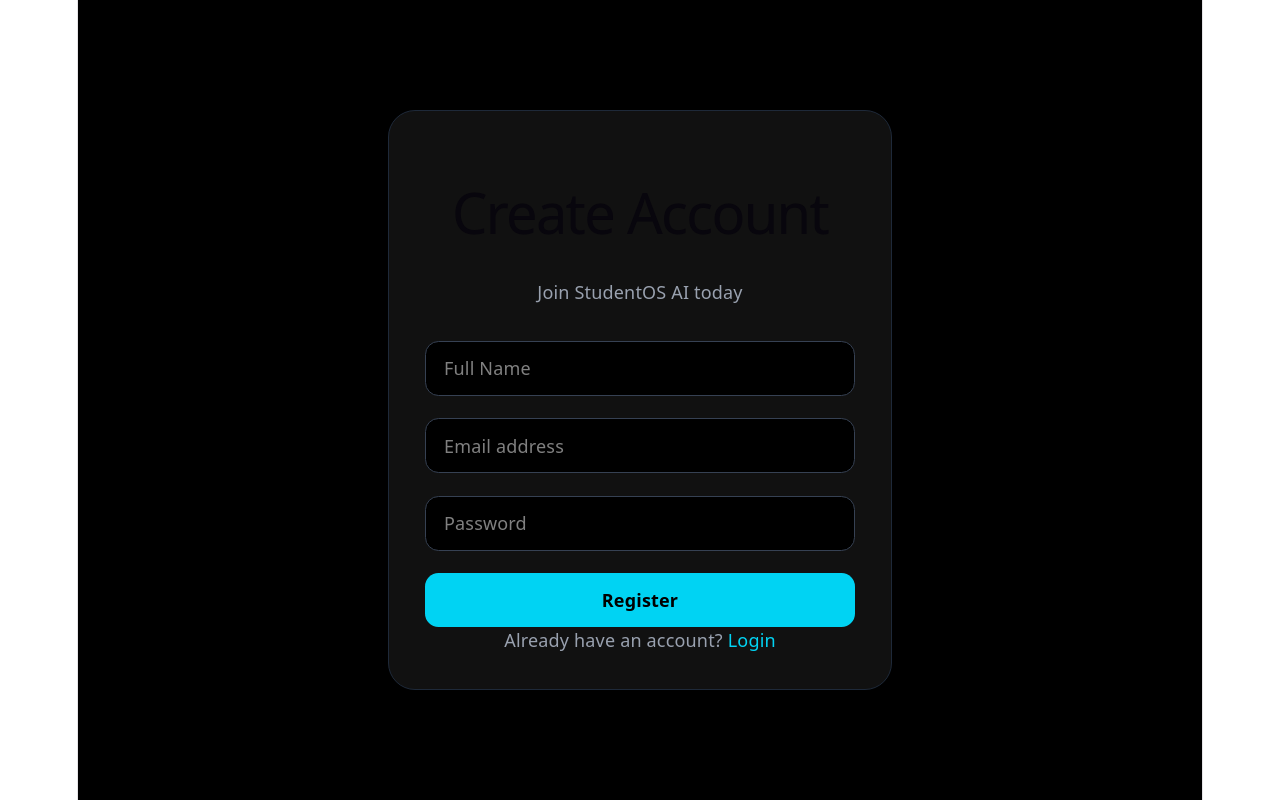
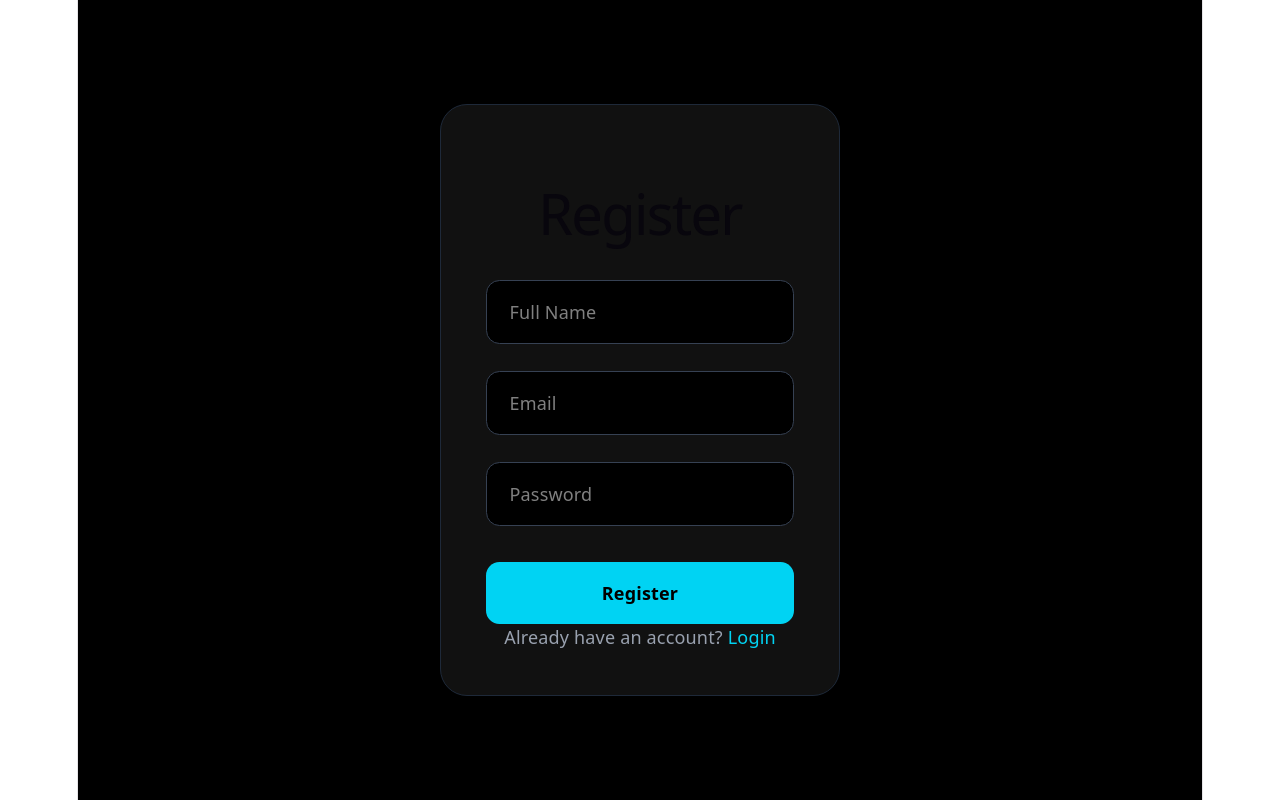
Before and after one commit to harshpandey9198/studentos-ai-platform, a React app in the folder frontend/: page /register in a window 1280 px wide. Built offline with nearby package versions, Linux system fonts and the light colour scheme; the HTML template or start-up script is replaced by a standard one.

Commit message:
Connected frontend authentication with Spring Boot backend

```diff
--- a/frontend/package.json
+++ b/frontend/package.json
@@ -10,6 +10,7 @@
     "preview": "vite preview"
   },
   "dependencies": {
+    "axios": "^1.16.1",
     "react": "^19.2.6",
     "react-dom": "^19.2.6",
     "react-router-dom": "^7.15.1"
--- a/frontend/src/pages/Login.jsx
+++ b/frontend/src/pages/Login.jsx
@@ -1,51 +1,85 @@
-import { Link } from "react-router-dom";
+import { useState } from "react";
+import { useNavigate, Link } from "react-router-dom";
+import axios from "axios";
 
 function Login() {
+
+  const navigate = useNavigate();
+
+  const [email, setEmail] = useState("");
+  const [password, setPassword] = useState("");
+
+  const handleLogin = async () => {
+
+    try {
+
+      const response = await axios.post(
+        "http://localhost:8080/api/auth/login",
+        {
+          email,
+          password,
+        }
+      );
+
+      alert(response.data);
+
+      if (response.data === "Login successful") {
+        navigate("/dashboard");
+      }
+
+    } catch (error) {
+
+      alert("Login failed");
+
+    }
+
+  };
+
   return (
-    <div className="min-h-screen bg-black text-white flex items-center justify-center px-6">
-      <div className="w-full max-w-md bg-[#111] border border-gray-800 rounded-3xl p-8">
+    <div className="min-h-screen bg-black flex items-center justify-center">
 
-        <h1 className="text-3xl font-bold text-center text-cyan-400">
-          Welcome Back
+      <div className="bg-[#111] p-10 rounded-3xl w-[400px] border border-gray-800">
+
+        <h1 className="text-4xl font-bold text-cyan-400 text-center">
+          Login
         </h1>
 
-        <p className="text-gray-400 text-center mt-2">
-          Login to your StudentOS AI account
-        </p>
-
-        <form className="mt-8 space-y-5">
+        <div className="mt-8">
 
           <input
             type="email"
-            placeholder="Email address"
-            className="w-full bg-black border border-gray-700 rounded-xl px-4 py-3 outline-none focus:border-cyan-400"
+            placeholder="Email"
+            className="w-full bg-black border border-gray-700 rounded-xl px-5 py-4 text-white outline-none focus:border-cyan-400"
+            value={email}
+            onChange={(e) => setEmail(e.target.value)}
           />
 
           <input
             type="password"
             placeholder="Password"
-            className="w-full bg-black border border-gray-700 rounded-xl px-4 py-3 outline-none focus:border-cyan-400"
+            className="w-full bg-black border border-gray-700 rounded-xl px-5 py-4 text-white outline-none focus:border-cyan-400 mt-6"
+            value={password}
+            onChange={(e) => setPassword(e.target.value)}
           />
 
-          <Link
-            to="/dashboard"
-            className="block w-full bg-cyan-400 text-black py-3 rounded-xl font-semibold text-center"
+          <button
+            onClick={handleLogin}
+            className="w-full bg-cyan-400 text-black py-4 rounded-xl font-semibold mt-8"
           >
             Login
-          </Link>
+          </button>
 
-        </form>
+          <p className="text-gray-400 text-center mt-6">
+            Don’t have an account?{" "}
+            <Link to="/register" className="text-cyan-400">
+              Register
+            </Link>
+          </p>
 
-        <p className="text-gray-400 text-center mt-6">
-          Don't have an account?{" "}
-
-          <Link to="/register" className="text-cyan-400">
-            Register
-          </Link>
-
-        </p>
+        </div>
 
       </div>
+
     </div>
   );
 }
--- a/frontend/src/pages/Register.jsx
+++ b/frontend/src/pages/Register.jsx
@@ -1,57 +1,93 @@
-import { Link } from "react-router-dom";
+import { useState } from "react";
+import { useNavigate, Link } from "react-router-dom";
+import axios from "axios";
 
 function Register() {
+
+  const navigate = useNavigate();
+
+  const [fullName, setFullName] = useState("");
+  const [email, setEmail] = useState("");
+  const [password, setPassword] = useState("");
+
+  const handleRegister = async () => {
+
+    try {
+
+      const response = await axios.post(
+        "http://localhost:8080/api/auth/register",
+        {
+          fullName,
+          email,
+          password,
+        }
+      );
+
+      alert("Registration Successful");
+
+      navigate("/");
+
+    } catch (error) {
+
+      alert("Registration Failed");
+
+    }
+
+  };
+
   return (
-    <div className="min-h-screen bg-black text-white flex items-center justify-center px-6">
-      <div className="w-full max-w-md bg-[#111] border border-gray-800 rounded-3xl p-8">
+    <div className="min-h-screen bg-black flex items-center justify-center">
 
-        <h1 className="text-3xl font-bold text-center text-cyan-400">
-          Create Account
+      <div className="bg-[#111] p-10 rounded-3xl w-[400px] border border-gray-800">
+
+        <h1 className="text-4xl font-bold text-cyan-400 text-center">
+          Register
         </h1>
 
-        <p className="text-gray-400 text-center mt-2">
-          Join StudentOS AI today
-        </p>
-
-        <form className="mt-8 space-y-5">
+        <div className="mt-8">
 
           <input
             type="text"
             placeholder="Full Name"
-            className="w-full bg-black border border-gray-700 rounded-xl px-4 py-3 outline-none focus:border-cyan-400"
+            className="w-full bg-black border border-gray-700 rounded-xl px-5 py-4 text-white outline-none focus:border-cyan-400"
+            value={fullName}
+            onChange={(e) => setFullName(e.target.value)}
           />
 
           <input
             type="email"
-            placeholder="Email address"
-            className="w-full bg-black border border-gray-700 rounded-xl px-4 py-3 outline-none focus:border-cyan-400"
+            placeholder="Email"
+            className="w-full bg-black border border-gray-700 rounded-xl px-5 py-4 text-white outline-none focus:border-cyan-400 mt-6"
+            value={email}
+            onChange={(e) => setEmail(e.target.value)}
           />
 
           <input
             type="password"
             placeholder="Password"
-            className="w-full bg-black border border-gray-700 rounded-xl px-4 py-3 outline-none focus:border-cyan-400"
+            className="w-full bg-black border border-gray-700 rounded-xl px-5 py-4 text-white outline-none focus:border-cyan-400 mt-6"
+            value={password}
+            onChange={(e) => setPassword(e.target.value)}
           />
 
-          <Link
-            to="/dashboard"
-            className="block w-full bg-cyan-400 text-black py-3 rounded-xl font-semibold text-center"
+          <button
+            onClick={handleRegister}
+            className="w-full bg-cyan-400 text-black py-4 rounded-xl font-semibold mt-8"
           >
             Register
-          </Link>
+          </button>
 
-        </form>
+          <p className="text-gray-400 text-center mt-6">
+            Already have an account?{" "}
+            <Link to="/" className="text-cyan-400">
+              Login
+            </Link>
+          </p>
 
-        <p className="text-gray-400 text-center mt-6">
-          Already have an account?{" "}
-
-          <Link to="/" className="text-cyan-400">
-            Login
-          </Link>
-
-        </p>
+        </div>
 
       </div>
+
     </div>
   );
 }
```
Also changed, not shown: 1 other file (tests, documents, lock files or other folders).
